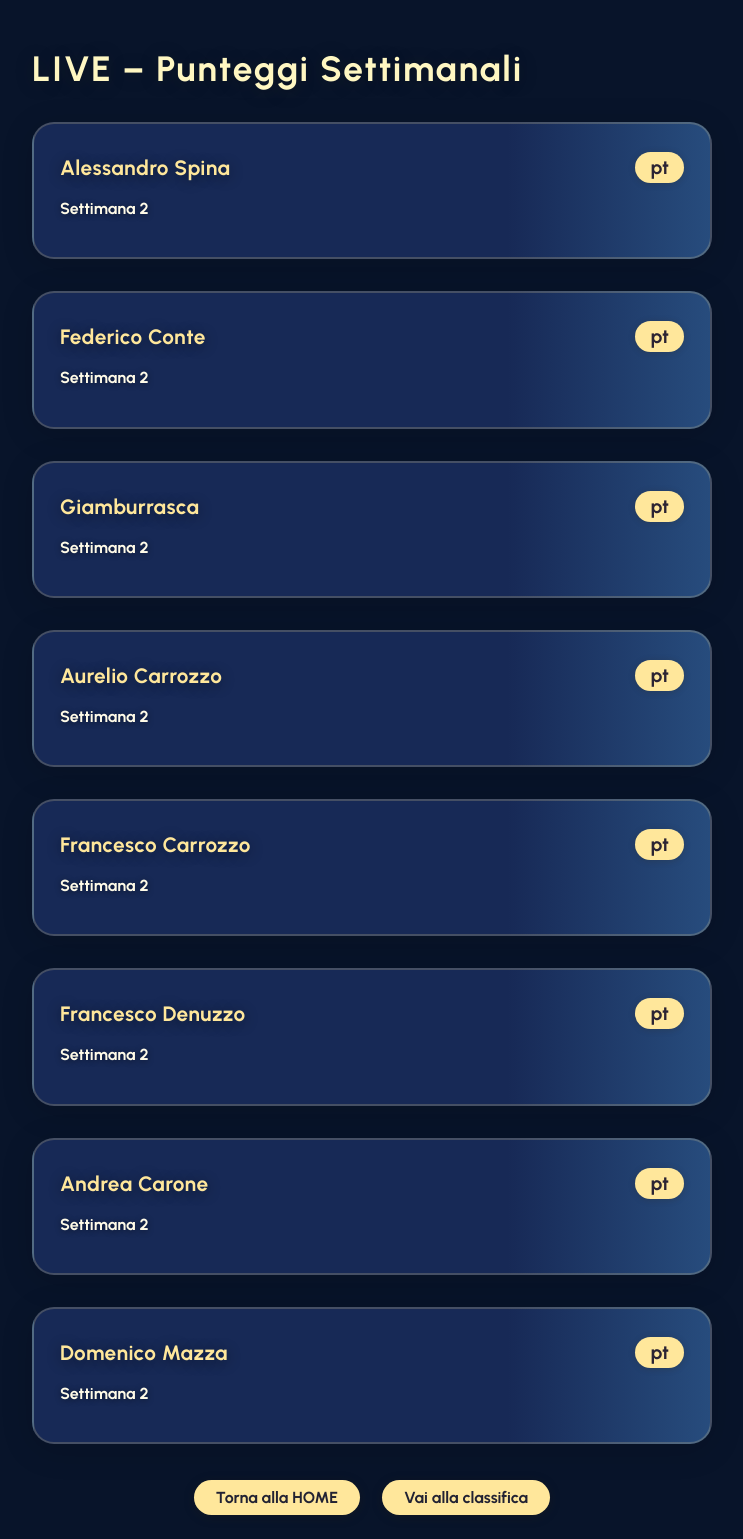
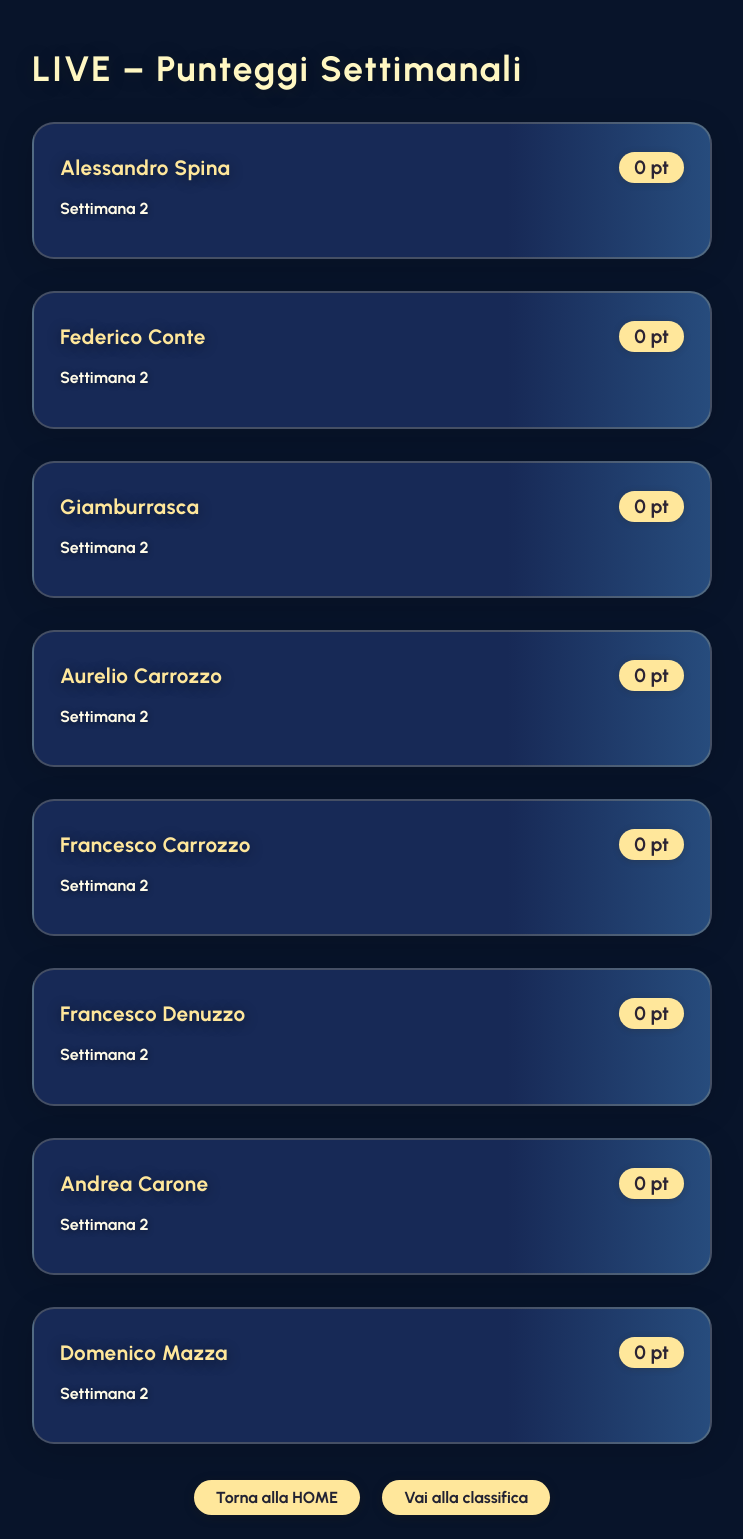
Before and after one commit to federicoconte11/Fantacipponi, a Flask app: page /live in a window 1280 px wide. Shown: the whole page, without its empty margins (268-1011 px from the left). Run offline with Flask 3, Linux system fonts and the light colour scheme.

Commit message:
Update live.html

```diff
--- a/templates/live.html
+++ b/templates/live.html
@@ -142,7 +142,7 @@
             <div class="giocatore-card">
                 <div class="giocatore-header">
                     <span class="giocatore-nome">{{ giocatore.nome }}</span>
-                    <span class="totale">{{ giocatore.punti_totali }} pt</span>
+                    <span class="totale">{{ giocatore.punti_settimana }} pt</span>
                 </div>
                 <div class="azioni-list">
                     {% if giocatore.azioni_per_settimana %}
```
